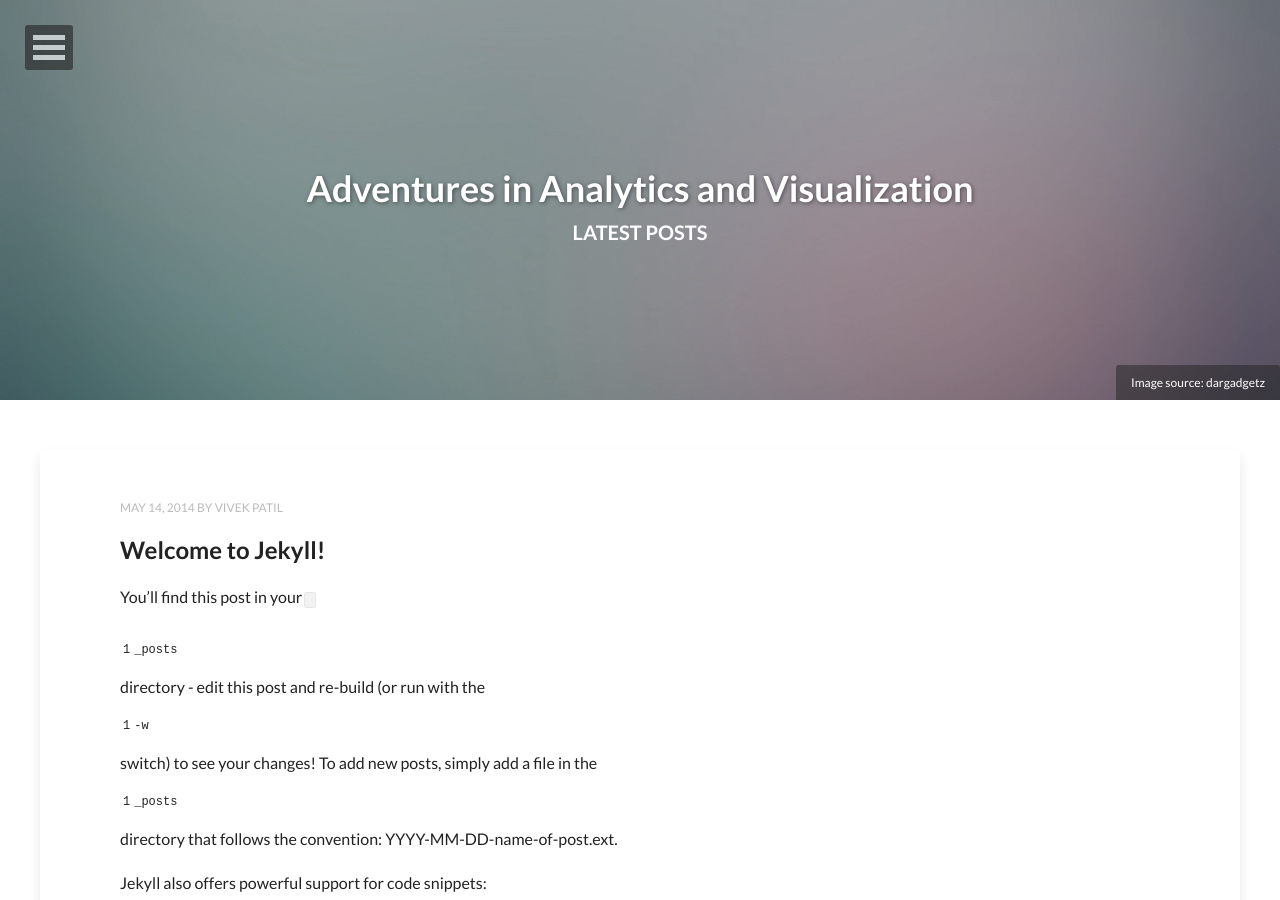
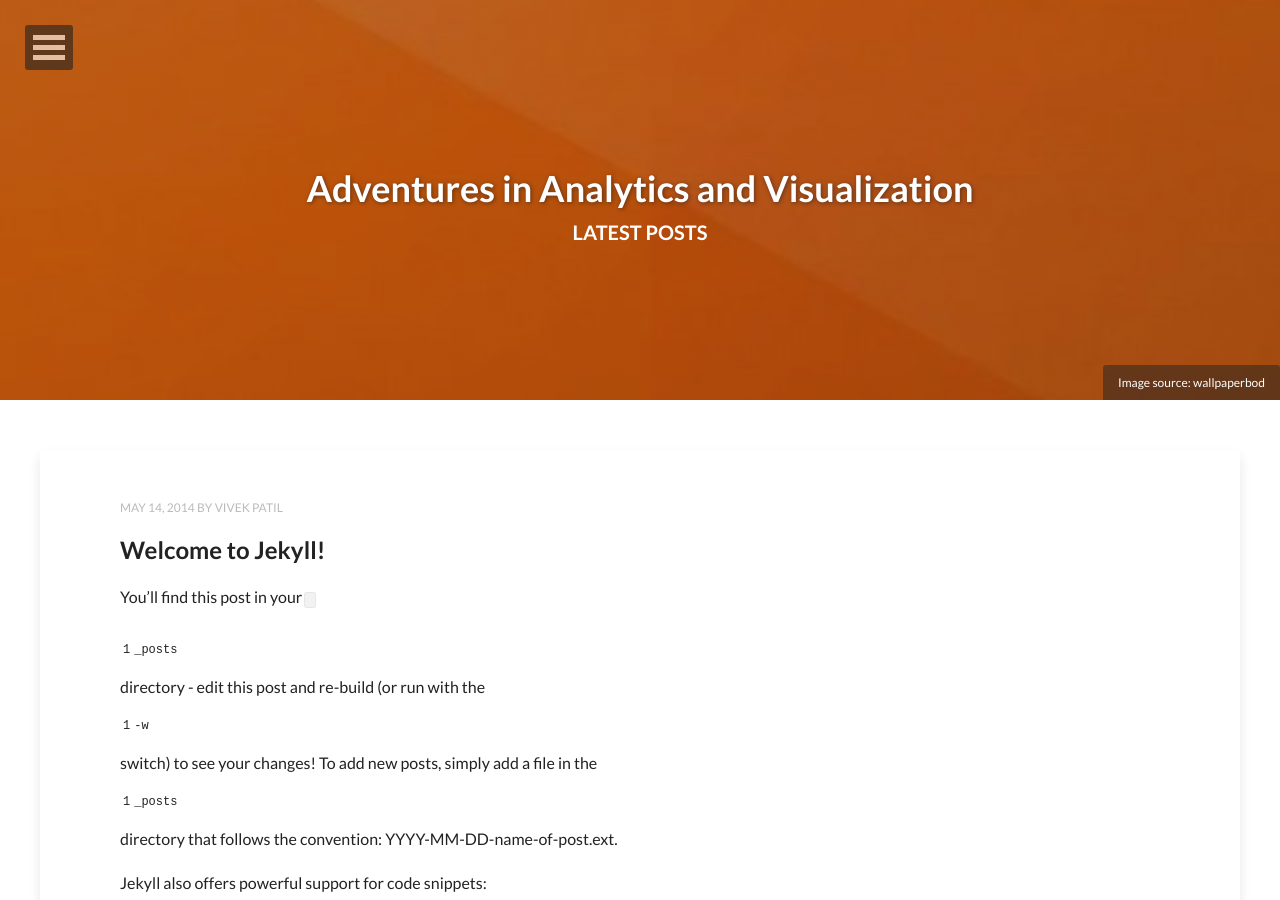
Before and after one commit to Sabertn/patilv.github.io, a Jekyll site: the page built from index.html, in a window 1280 px wide and 900 px high. Built offline with Jekyll 4.4.1, drawn with Linux system fonts in a browser that asks for light colours; nearby versions of some CDN libraries; the list of posts is cut into pages by our own code.

Commit message:
index.html updated

```diff
--- a/index.html
+++ b/index.html
@@ -4,9 +4,9 @@ title: Latest Posts
 description: "Describe this nonsense."
 tags: [Jekyll, theme, themes, responsive, blog, modern]
 image:
-  feature: abstract-1.jpg
-  credit: dargadgetz
-  creditlink: http://www.dargadgetz.com/ios-7-abstract-wallpaper-pack-for-iphone-5-and-ipod-touch-retina/
+  feature: orange.jpg
+  credit: wallpaperbod
+  creditlink: http://www.wallpaperbod.com/wallpapers/2013/04/Abstract-Computers-Orange-Operating-Systems-1136x640.jpg
 ---
 
 {% for post in paginator.posts %}
```
